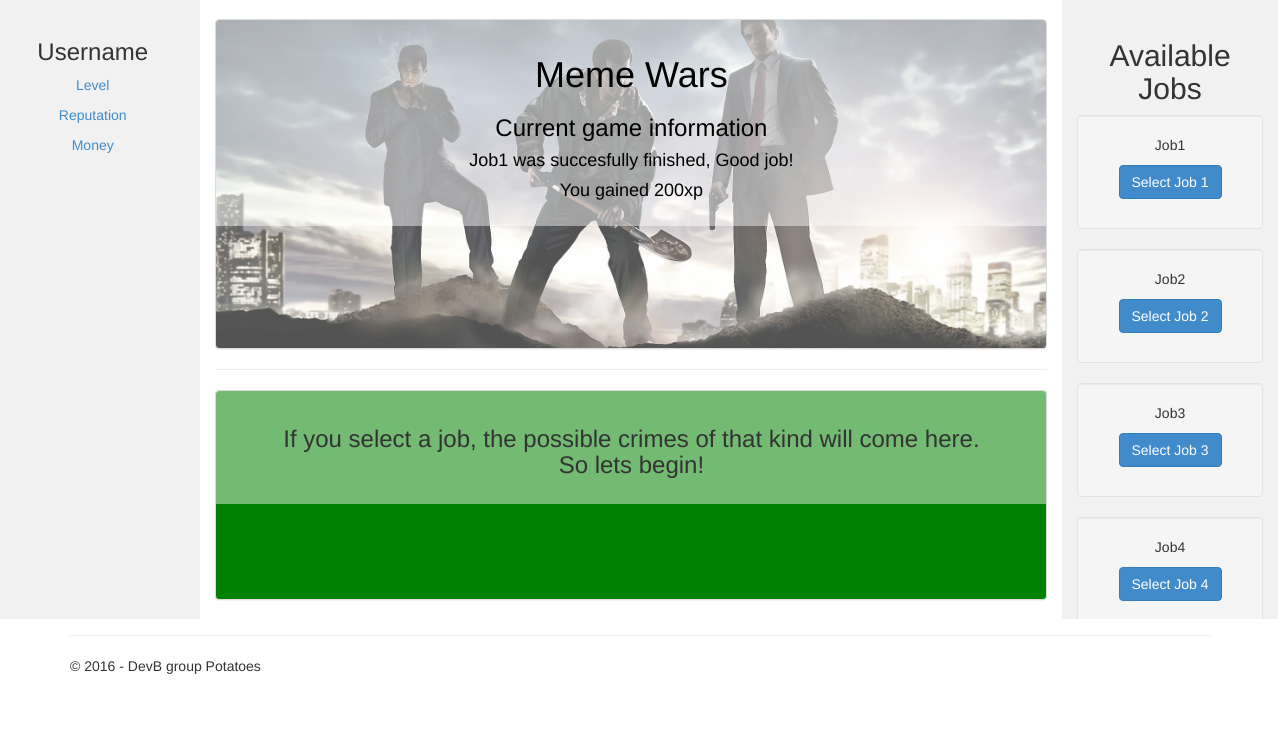
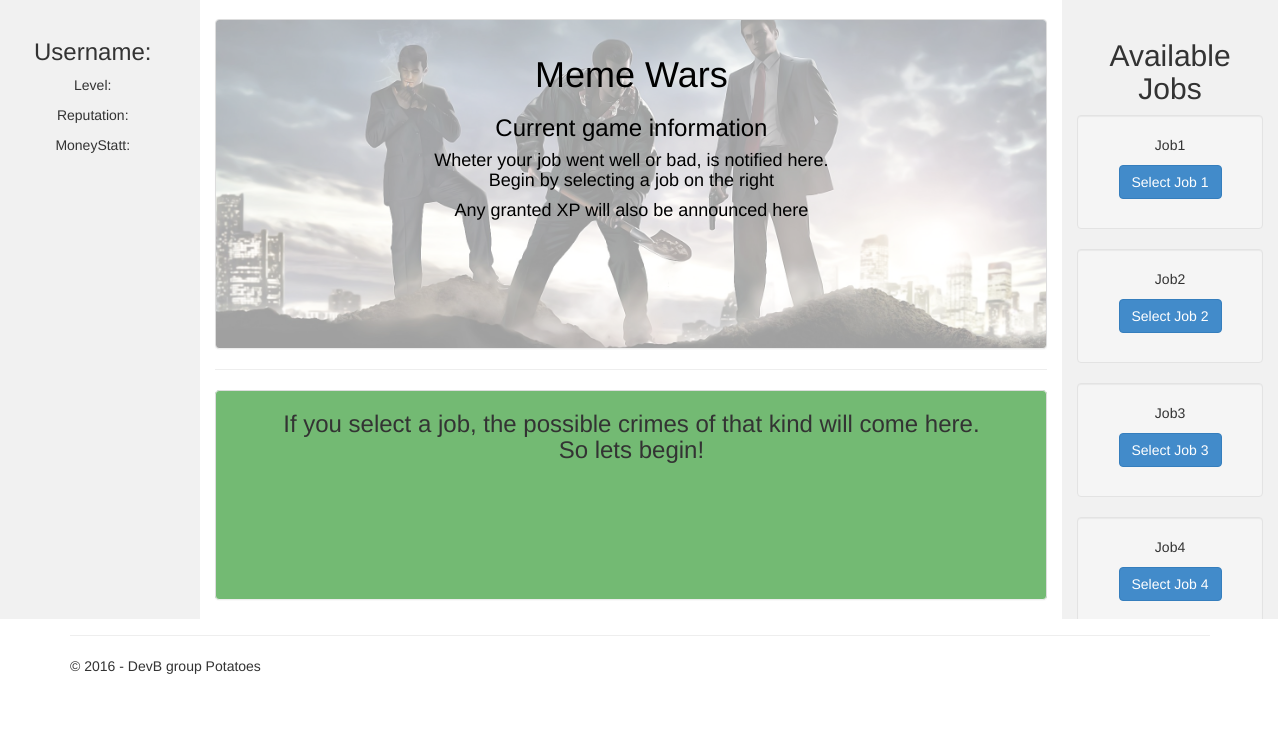
Before and after one commit to Pbdekeijzer/Dev6B, a Django app: page /about in a window 1280 px wide. Shown: the part 51-800 px from the top of the page. Run offline with Django 3.2, Linux system fonts and the light colour scheme; data comes from the database, SQL or seed files in the repository; some libraries are stand-ins or nearby versions.

Commit message:
Html/css polishing and javascript exception catching with a pop up :)
Now its time to wait for the database

```diff
--- a/DEV6B_Website/DEV6B_Website/app/static/app/content/site.css
+++ b/DEV6B_Website/DEV6B_Website/app/static/app/content/site.css
@@ -61,16 +61,6 @@
     height: 616px;
 }
 
-/*
-#MiddleBox {
-    height: 100%
-}*/
-
-
-/*.sidenav {
-    padding-top: 100px;
-    margin-top: 100px;
-}*/
 
 .page-background {
     background: url("background2.png") no-repeat center;
@@ -90,6 +80,7 @@
 
 .panel-body {
     background-color:rgba(255,255,255,0.45);
+    padding-bottom: 140px;
 
 }
 
@@ -134,6 +125,10 @@
     max-height: 100%;
 }
 
+#MiddleBoxDown {
+    padding-top: 0px;
+}
+
 
 /* On small screens, set height to 'auto' for sidenav and grid */
 @media screen and (max-width: 767px) {
--- a/DEV6B_Website/DEV6B_Website/app/static/app/scripts/OurJavascripts/about.js
+++ b/DEV6B_Website/DEV6B_Website/app/static/app/scripts/OurJavascripts/about.js
@@ -3,7 +3,9 @@
     var JobNumber;
     var CrimeSelected;
 
-    for (var index = 1; index < 20; index++) {
+
+
+    for (var index = 1; index <= 20; index++) {
 
         $("#AllJobs").append("<div class='well'><p>Job"+index+"</p><p><a href='#' class='btn btn-primary btn-large'>Select Job "+index+"</a></p></div>");
 
@@ -23,17 +25,27 @@
             "<input type='radio' name='Crime' value='CrimeOne'> CrimeOne<br> " +
             "<input type='radio' name='Crime' value='CrimeTwo'> CrimeTwo<br> " +
             "<input type='radio' name='Crime' value='CrimeThree'> CrimeThree " +
-            "</form><br> <a href='#' id='CommitCrime' class='btn btn-primary btn-large'>Commit crime</a>");
-
+            "</form><br> <a href='#' id='CommitCrime' class='btn btn-primary btn-large'>Commit crime</a>" +
+            "<div id='NotSelectedAlert'> You first must select which crime you want to commit </div>");
+        $('#MiddleBoxDown').css('padding-bottom', '40px')
+        $('#NotSelectedAlert').hide();
 
 
     });
 
 
-    $('#MiddleBoxDown').on('click', 'CommitCrime', function () {
+    $('#MiddleBoxDown').on('click', '#CommitCrime', function () {
         CrimeSelected = $('input[name=Crime]:checked').val();
+        if (CrimeSelected == null) {
+            $('#NotSelectedAlert').show();
+            $('#NotSelectedAlert').delay(3500).hide(1000);
+        } else {
+            $('#MiddleBoxAbove').empty();
+            $('#MiddleBoxAbove').append("<h1>Meme Wars</h1> <p> <h3>Current game information</h3> " +
+                "</p> <p><h4> Job "+ JobNumber.toString() +", "+ CrimeSelected.toString() +" was succesfully finished, Good job!</h4> </p> <p><h4>You gained 200xp</h4> </p> " +
+                "<!--<img src='../../static/app/content/fear_m10.jpg' alt='meme.jpg'/>--> "); //Dont know what this comment was for in the html, decided to just copy paste it
 
-
+        }
     });
 
 
--- a/DEV6B_Website/DEV6B_Website/app/templates/app/about.html
+++ b/DEV6B_Website/DEV6B_Website/app/templates/app/about.html
@@ -40,13 +40,13 @@
     <div class="row content">
         <div class="col-sm-2 sidenav LeftAndRightBar">
             <p>
-                <h3>Username</h3>
+                <h3 id="UsernameStatt">Username: <br/></h3>
             </p>
-            <p><a href="#">Level</a>
+            <p><div id="LevelStatt">Level: </div>
             </p>
-            <p><a href="#">Reputation</a>
+            <p><div id="RepStatt">Reputation: </div>
             </p>
-            <p><a href="#">Money</a>
+            <p><div id="MoneyStatt">MoneyStatt: </div>
             </p>
         </div>
         <!-- Middle box with notification if the job failed -->
@@ -55,13 +55,15 @@
                 <div id="MiddleBoxAbove" class="panel-body">
                     <h1>Meme Wars</h1>
                     <p>
-                        <h3>Current game information</h3>
+                    <h3>Current game information</h3>
                     </p>
-                    <p><h4>Job1 was succesfully finished, Good job!</h4>
+                    <p><h4>Wheter your job went well or bad, is notified here. <br/> Begin by selecting a job on the right</h4>
                     </p>
-                    <p><h4>You gained 200xp</h4>
+                    <p><h4>Any granted XP will also be announced here</h4>
                     </p>
                     <!--<img src="../../static/app/content/fear_m10.jpg" alt="meme.jpg"/>-->
+                    <!-- Javascript emptys this div and replaced it when you click on commit crime -->
+
                 </div>
             </div>
             <hr>
@@ -69,14 +71,15 @@
                 <div id="MiddleBoxDown" class="panel-body">
 
                     <h3>If you select a job, the possible crimes of that kind will come here. <br />  So lets begin!</h3>
-                    <!-- Javasript insert all the jobs of one kind, depending on which kind is chosen by the user. Those buttons are found within id AllJobs -->
+                    <!-- Javascript insert all the jobs of one kind, depending on which kind is chosen by the user. Those buttons are found within id AllJobs -->
+
 
                 </div>
             </div>
         </div>
         <div id="AllJobs" class="col-sm-2 sidenav LeftAndRightBar">
             <h2> Available Jobs </h2>
-            <!-- Javascripts inserts all the jobs from the database here as html -->
+            <!-- Javascripts inserts all kinds of jobs from the database here as html -->
         </div>
     </div>
 </div>
```
